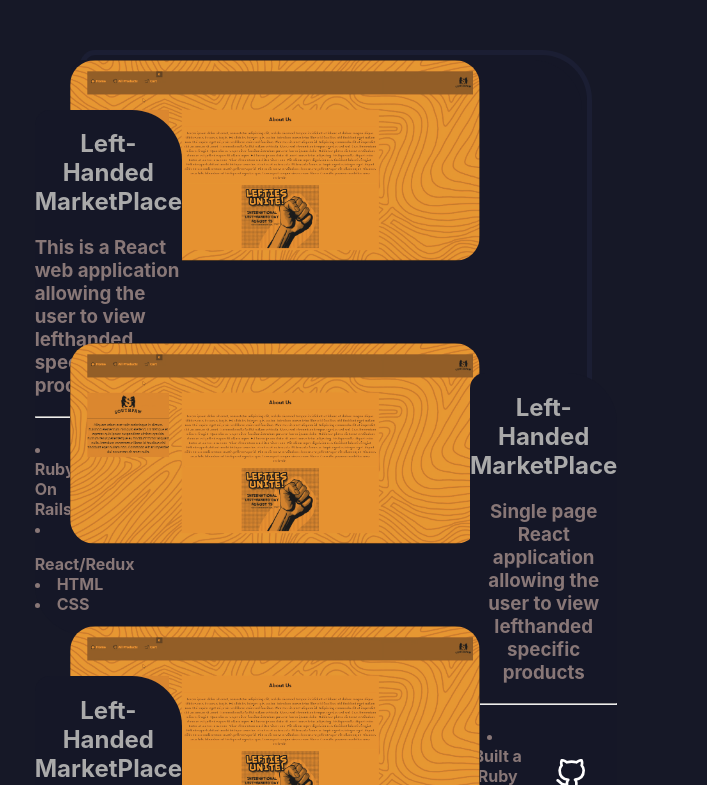
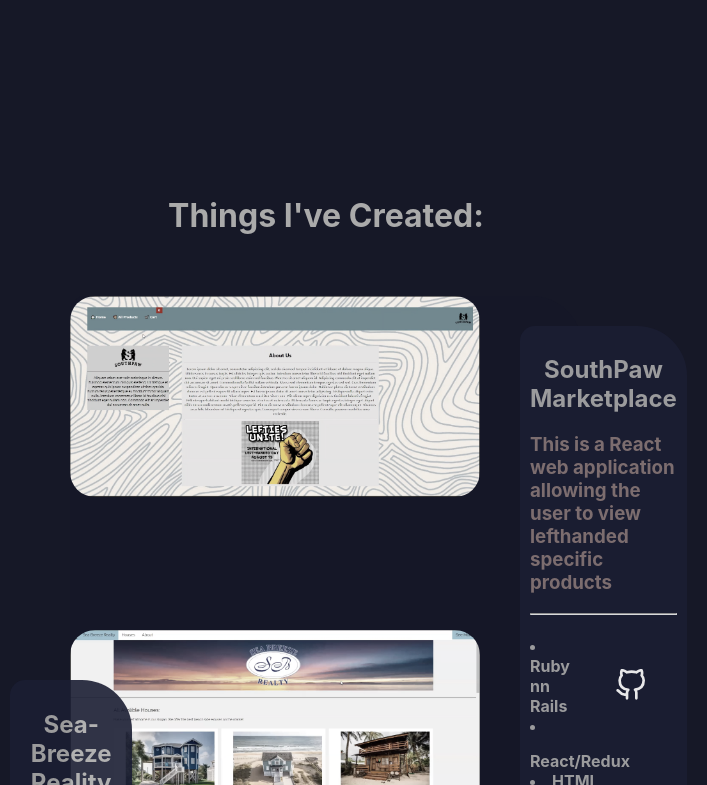
Before and after one commit to Alex-Harron/Portfolio-Alex-Harron, a React (Create React App) app: page / in a window 1280 px wide. Shown: the part 2015-2800 px from the top of the page, without its empty margins (314-1021 px from the left). Built offline with nearby package versions, Linux system fonts and the light colour scheme.

Commit message:
updating

```diff
--- a/src/App.css
+++ b/src/App.css
@@ -15,7 +15,7 @@ html {
   flex-direction: column;
   font-size: calc(10px + 2vmin);
   align-items: center;
-  padding-bottom: 10%;
+  padding-bottom: 20%;
   padding-top: 10%;
 }
 
@@ -46,7 +46,7 @@ html {
   float: right;
   color: rgb(170, 170, 170);
   text-align: center;
-  padding: 20px 16px;
+  padding: 10px 16px;
   text-decoration: none;
   font-size: 17px;
 }
@@ -110,7 +110,6 @@ html {
   width: 100px;
   height: 30px;
   border: 3px solid rgb(153, 116, 49);
-  padding-bottom: 10%;
 }
 
 
@@ -166,7 +165,7 @@ h4 {
 
 .column.middle {
   width: 40%;
-  padding-bottom: 10%;
+  padding-bottom: 15%;
 }
 
 .box-container {
@@ -174,10 +173,6 @@ h4 {
   border-radius: 15px 50px;
   background: #151727;
   text-align: left;
-  box-shadow:
-  10px -10px 0 -5px #151727,
-  10px -10px 0 0 #1b1e33;
-  z-index: 1;
 }
 .footer {
   text-align: center;
@@ -188,8 +183,8 @@ h4 {
   border-radius: 8px;
   width: 40%;
   float: right;
+  filter: grayscale(60%) ;
   transition: box-shadow ease-in 150ms;
-  filter: grayscale(50%) brightness(60%) sepia(100%) hue-rotate(350deg) saturate(400%) contrast(0.8);
   transition: .5s ease;
   backface-visibility: hidden;
   position: static;
@@ -199,7 +194,7 @@ h4 {
   box-shadow:
     5px -5px 0 -5px #151727,
     5px -5px 0 0 orange;
-    filter: brightness(1);
+  filter: brightness(1);
 }
 
 
@@ -209,34 +204,40 @@ h4 {
 .child {
   border-radius: 15px 50px;
   position: absolute;
-  background: #151727;
+  background: #1b1e33;
   top: 50px;
-  right: 400px;
+  right: 450px;
   text-align: left;
+  padding: 10px;
+  opacity: .9;
 }
 
 .child-2 {
   border-radius: 15px 50px;
   position: absolute;
-  background: #151727;
+  background: #1b1e33;
   top: 30px;
-  left: 400px;
-  text-align: center;
+  left: 450px;
+  text-align: left;
+  padding: 10px;
+  opacity: .9;
 }
 
 
 .parent {
   position: relative;
+  padding-bottom: 10%;
 }
 
 
 .project-pic{
-  align-items: left;
   border-radius: 25px;
+  right: 200px;
   transition: box-shadow ease-in 150ms;
-  filter: grayscale(50%) brightness(60%) sepia(100%) hue-rotate(350deg) saturate(400%) contrast(0.8);
+  filter: grayscale(60%);
   transition: .5s ease;
   backface-visibility: hidden;
+  width: 80%;
 }
 
 .project-pic:hover {
--- a/src/components/sections/intro.js
+++ b/src/components/sections/intro.js
@@ -8,7 +8,7 @@ class Intro extends React.Component {
 <div id='intro' className='typewriter' >
 <h4 style={{fontSize:'20px', textAlign:'left'}}>Hello, My Name is</h4>
 <h1>Alexander Harron</h1>
-<h4>I Create Things for The Web.</h4>
+<h4 style={{textAlign:'right'}}>I Create Things for The Web.</h4>
 </div>
 
     )
--- a/src/components/sections/projects.js
+++ b/src/components/sections/projects.js
@@ -1,6 +1,9 @@
 import React from 'react';
 import Left from '../../logos/LeftMarket.PNG';
 import IconGitHub from '../../logos/github';
+import Sea from '../../logos/SeaBreeze.PNG';
+import Sure from '../../logos/SureShots.PNG';
+
 
 class Projects extends React.Component {
     render() {
@@ -11,45 +14,54 @@ class Projects extends React.Component {
     <br/>
     <div className='box-container'>
         <div className='parent'>
-<h3><img src={Left}  alt='left-handed' className='project-pic' style={{width: '80%'}}/></h3>
-<div className='child'>
-<h2><center>Left-Handed MarketPlace</center></h2>
+            <h3><img src={Left}  alt='left-handed' className='project-pic' /></h3>
+            <div className='child-2'>
+                <h2><center>SouthPaw Marketplace</center></h2>
                 <h3>This is a React web application allowing the user to view lefthanded specific products</h3>
                 <hr/>
-<p style={{float:'right'}}><IconGitHub/></p>
-<h4><li>Ruby On Rails</li>
+                <p style={{float:'right'}}><a href="https://github.com/Alex-Harron/lefthanded-marketplace" target="_blank" rel="noopener noreferrer"><IconGitHub /></a></p>
+                <h4 style={{color:'rgb(170, 170, 170)'}}>
+                    <li>Ruby nn Rails</li>
                     <li>React/Redux</li>
                     <li>HTML</li>
-<li>CSS</li></h4>
+                    <li>CSS</li>
+                    <li>Heroku</li>
+                </h4>
             </div>
             <br/>
             <br/>
+        </div>
         <div className='parent'>
-<h3><img src={Left}  alt='left-handed' className='project-pic' style={{width: '80%'}}/></h3>
-<div className='child-2'>
-<h2>Left-Handed MarketPlace</h2>
-<h3>Single page React application allowing the user to view lefthanded specific products</h3>
+            <h3><img src={Sea}  alt='left-handed' className='project-pic' /></h3>
+            <div className='child'>
+                <h2><center>Sea-Breeze Reality</center></h2>
+                <h3>A Single-page Javascript application that allows the user to view and review beach houses</h3>
                 <hr/>
-<p style={{float:'right'}}><IconGitHub/></p>
-<h4><li>Built a Ruby on Rails API with a PostgreSQL database</li>
-<li>Developed a frontend platform using React/Redux</li>
-<li>Styled using HTML and CSS</li></h4>
-</div>
+                <p style={{float:'right'}}><a href="https://github.com/Alex-Harron/beach_properties_frontend" target="_blank" rel="noopener noreferrer"><IconGitHub /></a></p>
+                <h4 style={{color:'rgb(170, 170, 170)'}}>
+                    <li>Ruby on Rails</li>
+                    <li>Javascript</li>
+                    <li>HTML</li>
+                    <li>CSS</li>
+                    <li>Heroku</li>
+                </h4>
             </div>
         </div>
         <br/>
         <br/>
         <div className='parent'>
-<h3><img src={Left}  alt='left-handed' className='project-pic' style={{width: '80%'}}/></h3>
-<div className='child'>
-<h2><center>Left-Handed MarketPlace</center></h2>
-<h3>This is a React web application allowing the user to view lefthanded specific products</h3>
+            <h3><img src={Sure}  alt='left-handed' className='project-pic'/></h3>
+            <div className='child-2'>
+                <h2><center>Sure Shots</center></h2>
+                <h3>Ruby on Rails application allowing the user to “bet” on predetermined NBA games</h3>
                 <hr/>
-<p style={{float:'right'}}><IconGitHub/></p>
-<h4><li>Ruby On Rails</li>
-<li>React/Redux</li>
+                <p style={{float:'right'}}><a href="https://github.com/Alex-Harron/Sure_Shots" target="_blank" rel="noopener noreferrer"><IconGitHub /></a></p>
+                <h4 style={{color:'rgb(170, 170, 170)'}}>
+                    <li>Ruby On Rails</li>
                     <li>HTML</li>
-<li>CSS</li></h4>
+                    <li>CSS</li>
+                    <li>Heroku</li>
+                </h4>
             </div>
         </div>
     </div>
```
Also changed, not shown: src/logos/SeaBreeze.PNG (added), src/logos/SureShots.PNG (added). Lines whose indentation alone changed are shown as unchanged.
